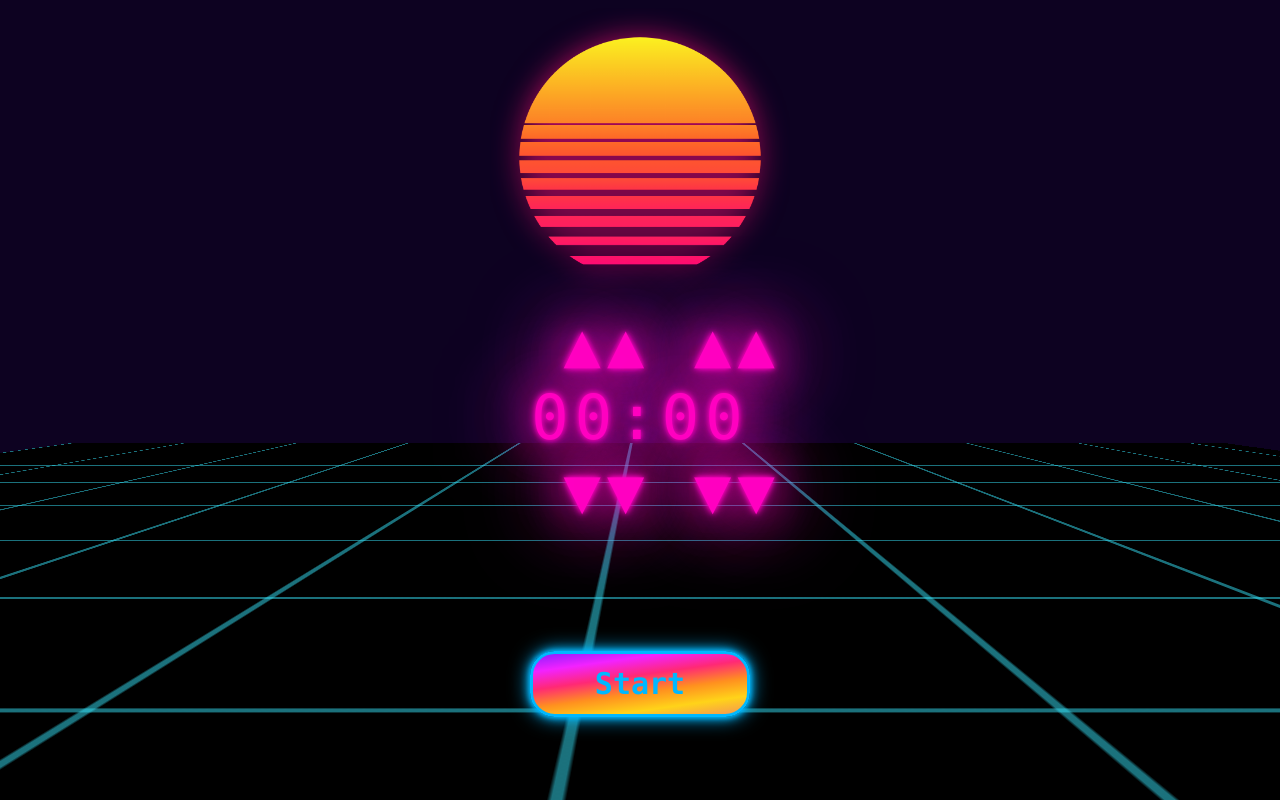
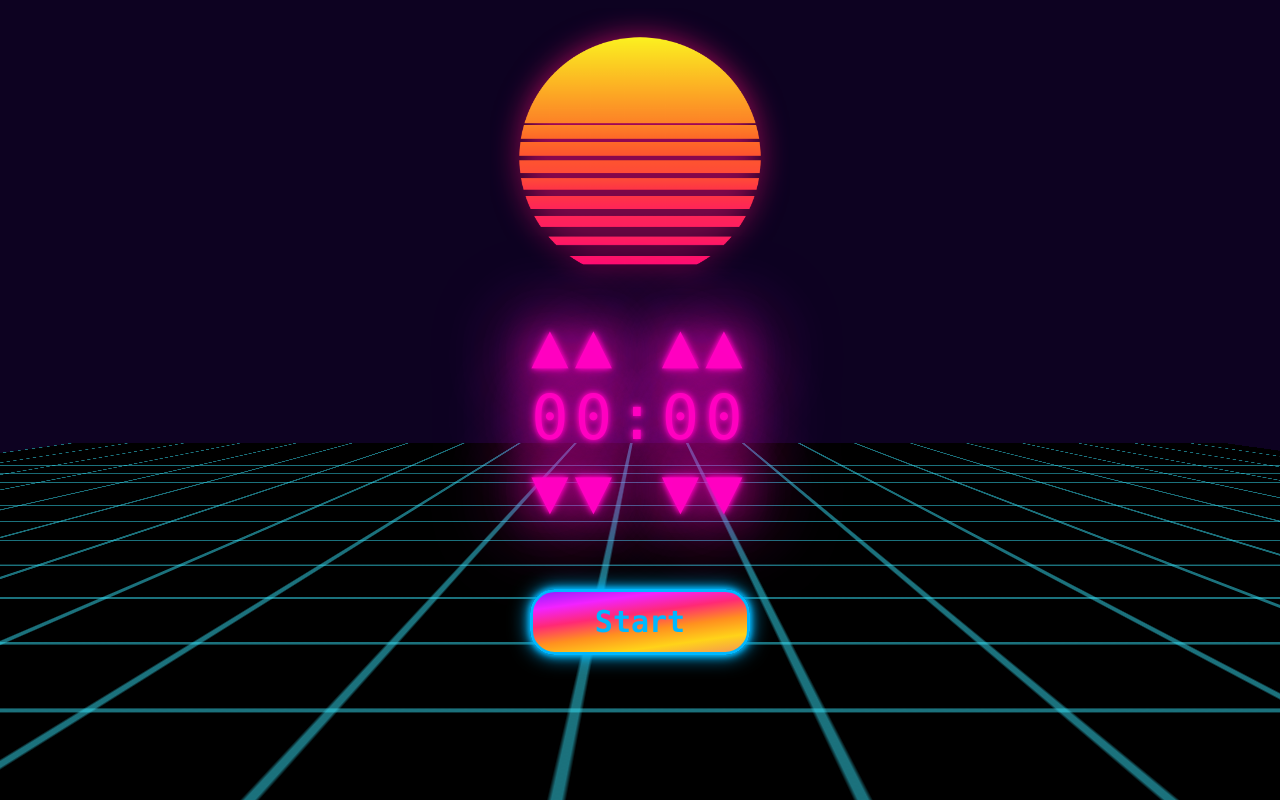
Before and after one commit to Adrian-Larenaudie/rw_timer_ft_wilhelm, a plain HTML site: page index.html in a window 1280 px wide. Shown: the top 800 px of the page. Drawn offline with Linux system fonts and the light colour scheme.

Commit message:
Dossier son renommé

```diff
--- a/js/timer.js
+++ b/js/timer.js
@@ -279,7 +279,7 @@ const utils = {
         const audio = new Audio()
 
         //Ajout d'une source à notre constante audio
-        audio.src = "son/CriWilhelm.mp3"
+        audio.src = "song/CriWilhelm.mp3"
 
         //La fonction audioPlaying est jouée.
         this.audioPlaying(audio)
--- a/style.css
+++ b/style.css
@@ -30,8 +30,6 @@ body {
 .buttons {
     display: flex;
     justify-content: space-around;
-    margin: 0;
-    width: 153px;
 }
 
 .button {
@@ -67,7 +65,7 @@ body {
     text-align: center;
     color: #00b8ff;
     font-size: 30px;
-    margin: 2rem;
+    margin: 1rem;
     font-family: 'consolas', sans-serif;
     font-weight: 600;
     border: solid 3px #00b8ff;
@@ -83,9 +81,7 @@ body {
     visibility: hidden;
 }
 
-
 /* Hover */
-
 .button:hover {
     color: blanchedalmond;
 }
@@ -96,7 +92,6 @@ body {
 
 
 /* Sun*/
-
 #sun {
     width: 300px;
     height: 300px;
@@ -104,7 +99,6 @@ body {
 
 
 /* Grid */
-
 .grid-container {
     overflow: hidden;
     height: 100vh;
@@ -113,7 +107,7 @@ body {
 .grid {
     z-index: -2000;
     background: linear-gradient(180deg, rgba(0, 0, 0, 0) 0px, rgba(54, 226, 248, 0.5) 0%, rgba(54, 226, 248, 0.5) 3px, rgba(0, 0, 0, 0) 0px), linear-gradient(90deg, rgba(0, 0, 0, 0) 0px, rgba(54, 226, 248, 0.5) 0%, rgba(54, 226, 248, 0.5) 3px, rgba(0, 0, 0, 0) 0px);
-    background-size: 2em 2em, 2em 4em;
+    background-size: 1em 1em, 1em 1em;
     background-color: black;
     height: 20em;
     perspective: 1000px;
```
